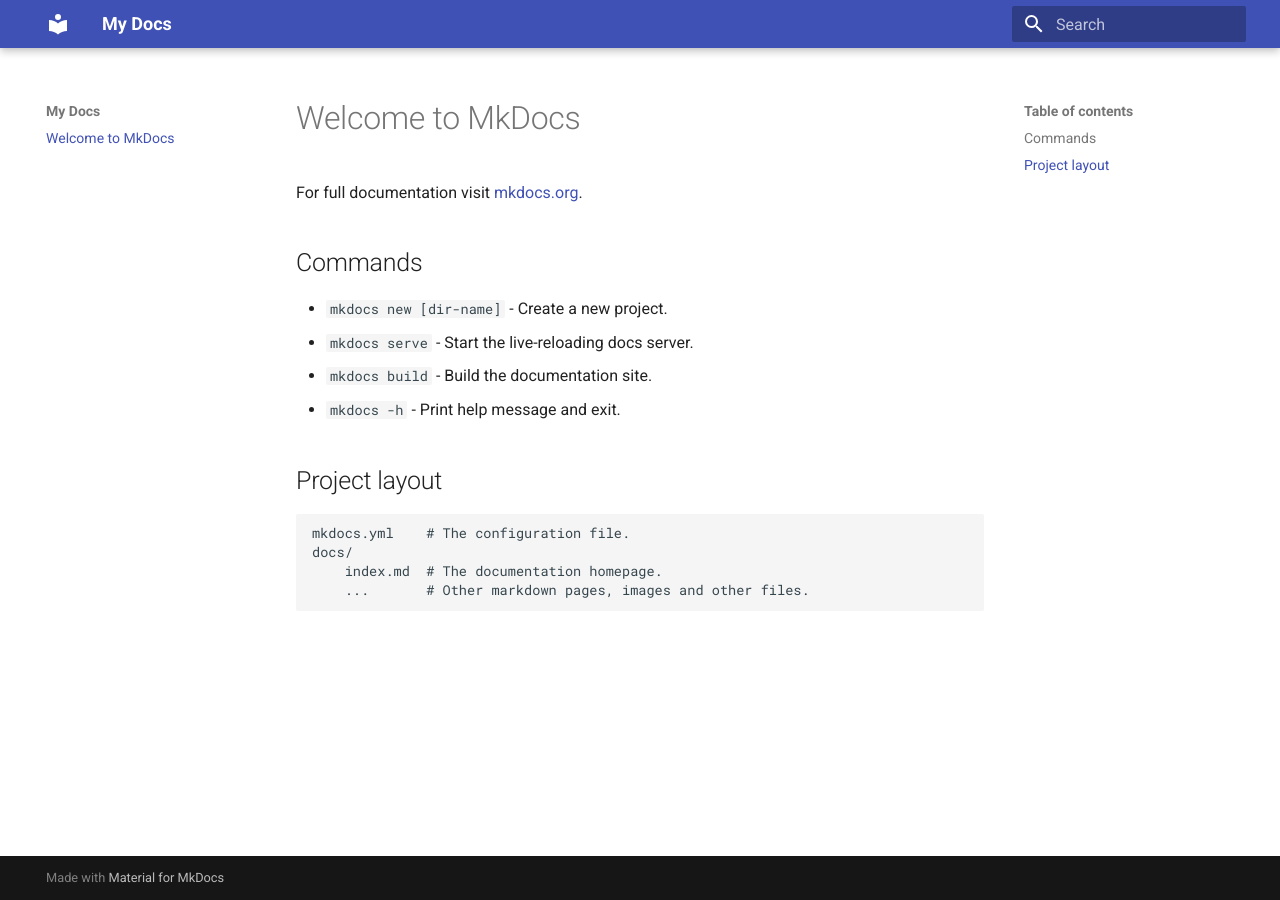
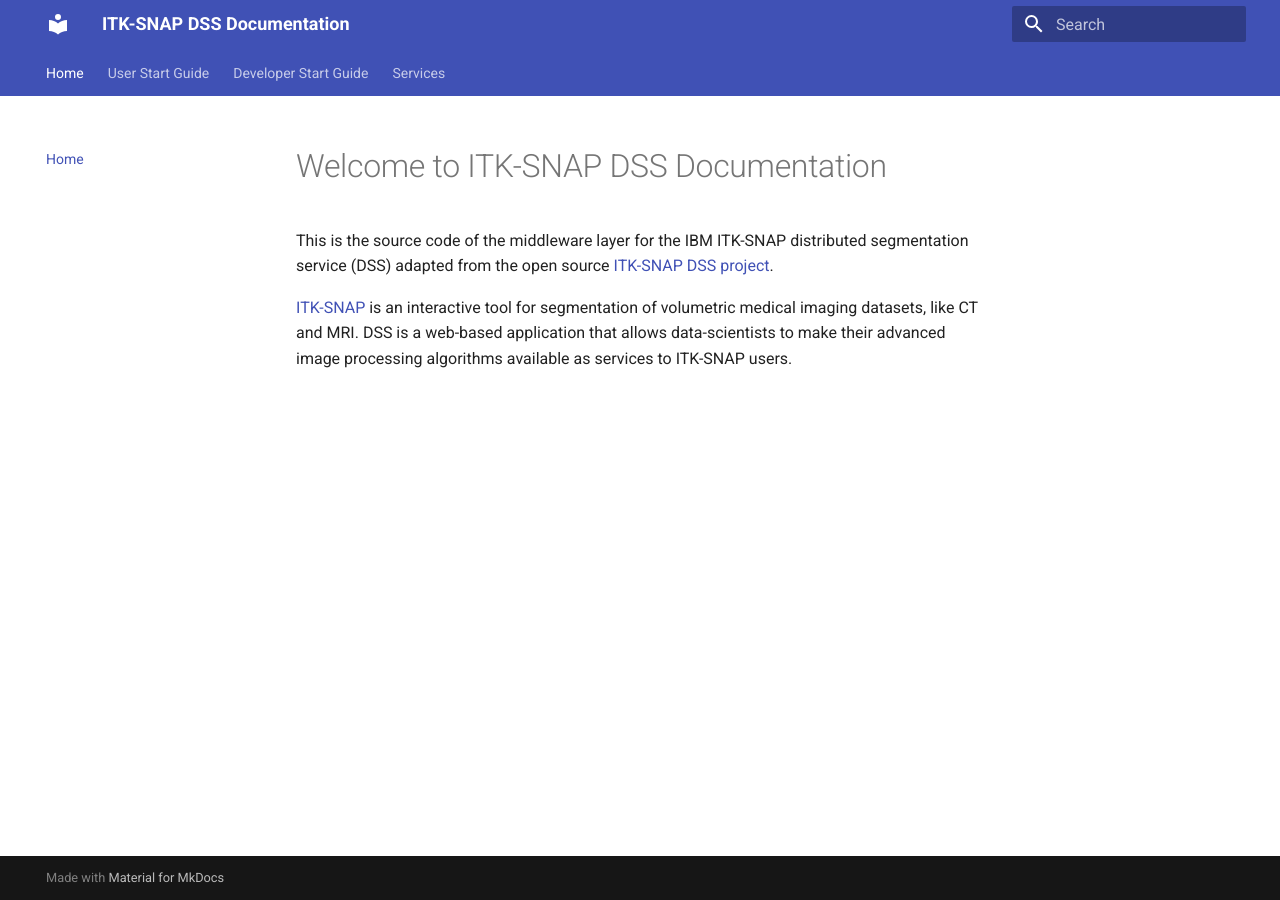
Before and after one commit to sinitame/itk-snap-dss, an MkDocs documentation site: the page built from docs/index.md, in a window 1280 px wide. Built offline with MkDocs 1.6.1 and Material for MkDocs 9.7.7, drawn with Linux system fonts in a browser that asks for light colours.

Commit message:
Making documentation hierarchy

```diff
--- a/docs/index.md
+++ b/docs/index.md
@@ -1,17 +1,7 @@
-# Welcome to MkDocs
+# Welcome to ITK-SNAP DSS Documentation
 
-For full documentation visit [mkdocs.org](https://www.mkdocs.org).
+This is the source code of the middleware layer for the IBM ITK-SNAP distributed segmentation service (DSS) adapted from the open source [ITK-SNAP DSS project](https://github.com/pyushkevich/alfabis_server).
 
-## Commands
 
-* `mkdocs new [dir-name]` - Create a new project.
-* `mkdocs serve` - Start the live-reloading docs server.
-* `mkdocs build` - Build the documentation site.
-* `mkdocs -h` - Print help message and exit.
-
-## Project layout
-
-    mkdocs.yml    # The configuration file.
-    docs/
-        index.md  # The documentation homepage.
-        ...       # Other markdown pages, images and other files.
+[ITK-SNAP](itksnap.org) is an interactive tool for segmentation of volumetric medical imaging datasets, like CT and MRI.
+DSS is a web-based application that allows data-scientists to make their advanced image processing algorithms available as services to ITK-SNAP users.
--- a/mkdocs.yml
+++ b/mkdocs.yml
@@ -1,3 +1,20 @@
-site_name: My Docs
+site_name: ITK-SNAP DSS Documentation
 
-theme: material
+theme:
+  name: material
+  feature:
+    tabs: true
+
+# Website page tree
+nav:
+  - Home: index.md
+  - User Start Guide:
+    - ITK-SNAP DSS Overview: user-start-guide/itk-snap-dss-overview.md
+    - Running DSS from ITK-SNAP: user-start-guide/running-dss-from-itk-snap.md
+    - Running DSS from Command Line: user-start-guide/running-dss-from-command-line.md
+  - Developer Start Guide:
+    - ITK-SNAP DSS Detailed Architecture: developer-start-guide/dss-details.md
+    - Service Creation Guide: developer-start-guide/service-creation.md
+  - Services:
+    - Lung Segmentation: services/lung-segmentation-service.md
+    - Nodule Detection Service: services/nodule-detection-service.md
```
Also changed, not shown: docs/developer-start-guide/dss-details.md (added, +1 -0 lines), docs/developer-start-guide/service-creation.md (added, +1 -0 lines), docs/services/lung-segmentation-service.md (added, +1 -0 lines), docs/services/nodule-detection-service.md (added, +1 -0 lines), docs/user-start-guide/itk-snap-dss-overview.md (added, +5 -0 lines), docs/user-start-guide/running-dss-from-command-line.md (added, +1 -0 lines), docs/user-start-guide/running-dss-from-itk-snap.md (added, +1 -0 lines).
